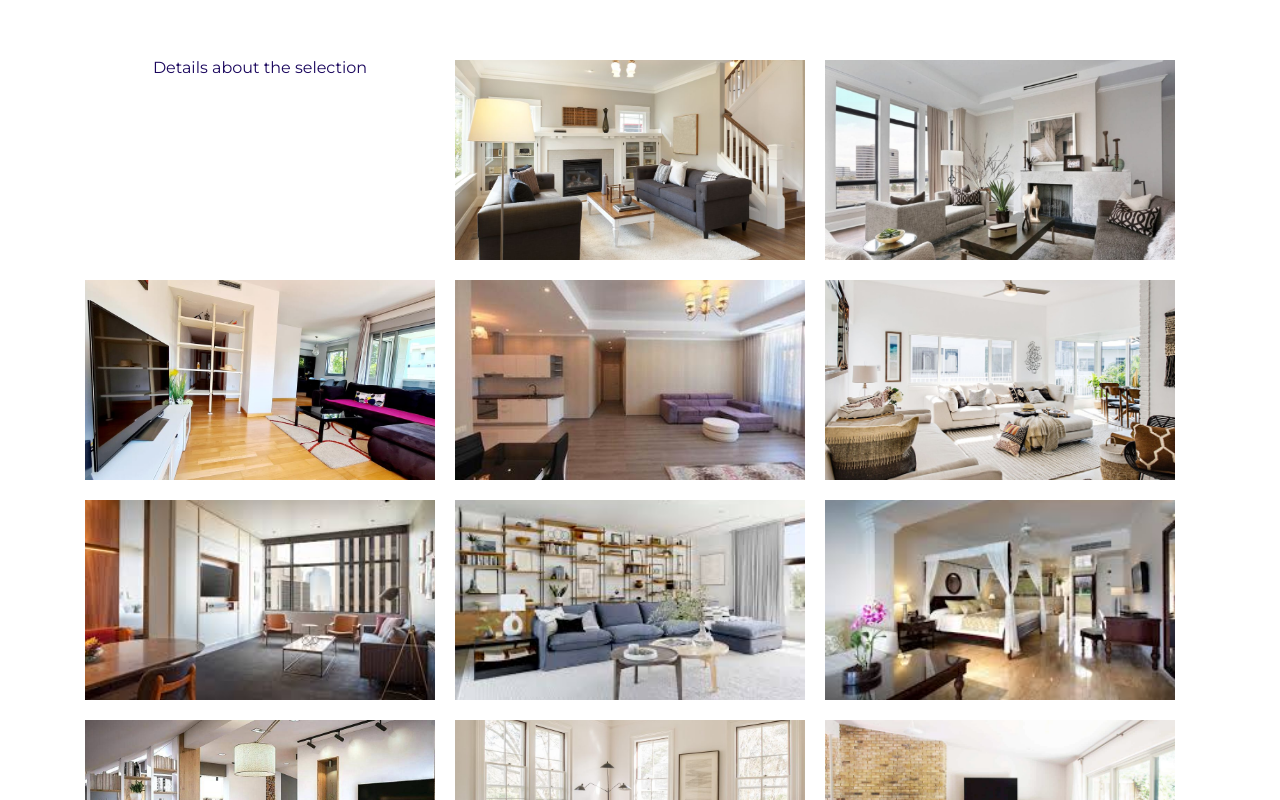
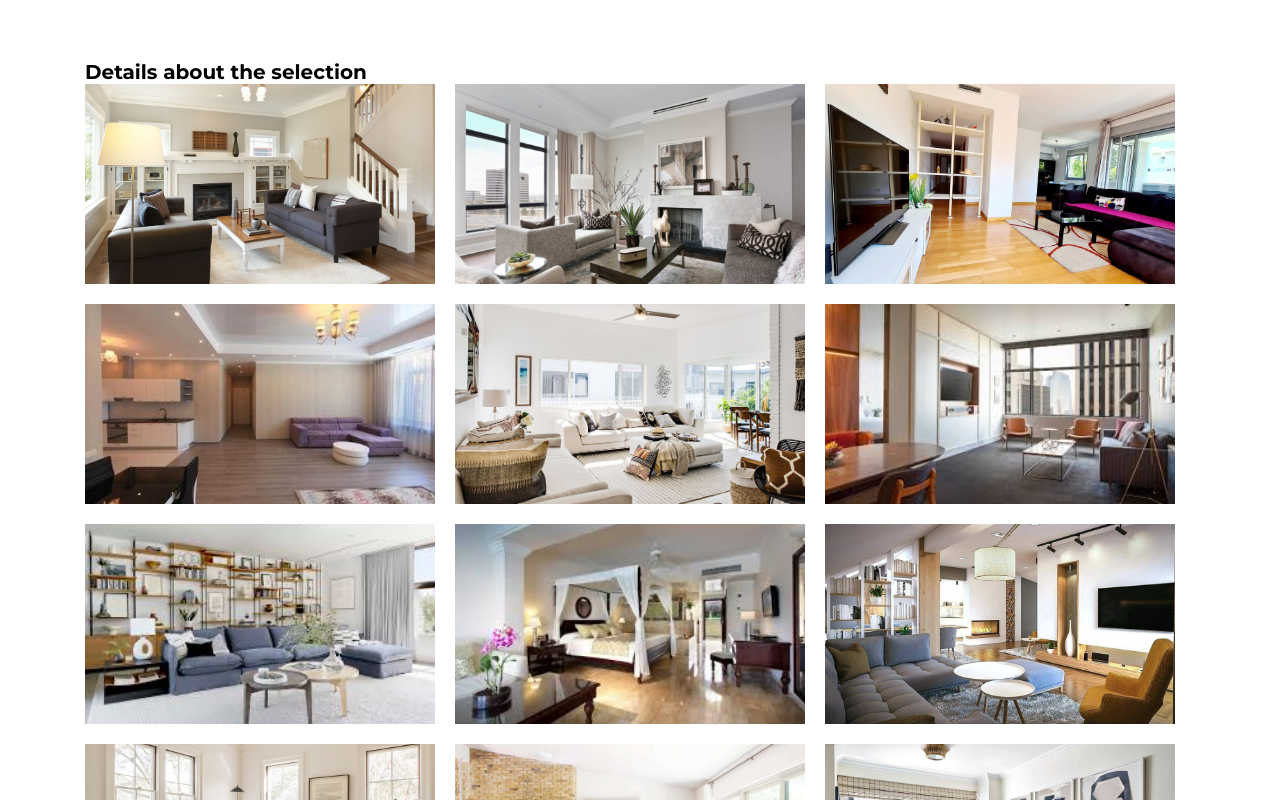
Before and after one commit to AnastasiiaLAV/vue-js-test, a Vue app: page / in a window 1280 px wide. Shown: the top 800 px of the page. Built offline with nearby package versions, Linux system fonts and the light colour scheme.

Commit message:
introduction to the scoped slots

```diff
--- a/src/App.vue
+++ b/src/App.vue
@@ -1,18 +1,27 @@
 <template>
-
-    <ApartmentsList :items="apartments"/>
-
+    <ApartmentsList :items="apartments">
+      <template v-slot:apartment="{apartment}">
+          <ApartmentItem
+            :key="apartment.id"
+            :description="apartment.descr"
+            :rating="apartment.rating"
+            :price="apartment.price"
+            :imgUrl="apartment.imgUrl"
+        />
+      </template>
+    </ApartmentsList>
 </template>
 
 <script>
 import ApartmentsList from './components/ApartmentsList/ApartmentsList.vue' ;
 import apartments from './components/ApartmentsList/apartments';
-
+import ApartmentItem from './components/Apartment/ApartmentItem.vue';
 
 export default {
   name: 'App',
   components: {
       ApartmentsList,
+      ApartmentItem
       },
     data(){
       return{
--- a/src/components/Apartment/ApartmentItem.vue
+++ b/src/components/Apartment/ApartmentItem.vue
@@ -47,9 +47,6 @@ export default {
 <style lang="scss" scoped>
     .apartment-item {
         position: relative;
-        /* width: 33%; */
-        padding: 0 15px;
-        /* margin: 30px; */
         &__inner {
             position: relative;
             background-color: blue;
--- a/src/components/ApartmentsList/ApartmentsList.vue
+++ b/src/components/ApartmentsList/ApartmentsList.vue
@@ -1,27 +1,20 @@
 <template lang="">
     <ContainerVue>
+        <h1 class="apartments-title">Details about the selection</h1>
         <div class="apartments-list">
-        <h1>Details about the selection</h1>
-        <ApartmentItem
-            v-for="{id, descr, rating, price, imgUrl} in items"
-            :key="id"
-            :description="descr"
-            :rating="rating"
-            :price="price"
-            :imgUrl="imgUrl"
-        />
-    </div>
+            <template v-for="apartment in items">
+                <slot name="apartment" :apartment="apartment"></slot>
+            </template>
+        </div>
     </ContainerVue>
+</template>
 
-</template>
 <script>
-import ApartmentItem from '../Apartment/ApartmentItem.vue';
 import ContainerVue from '../IndividualComponents/Container.vue';
 
 export default {
     name: 'ApartmentsList',
     components:{
-        ApartmentItem,
         ContainerVue
     },
     props:{
@@ -33,6 +26,16 @@ export default {
 }
 </script>
 <style lang="scss" scoped>
+    .apartments-title{
+        font-weight: 700;
+        font-size: 20px;
+        line-height: 24px;
+        display: flex;
+        align-items: center;
+
+        color: #000000;
+    }
+
     .apartments-list {
     /* display: flex;
     flex-wrap: wrap;
--- a/src/components/IndividualComponents/Container.vue
+++ b/src/components/IndividualComponents/Container.vue
@@ -1,6 +1,6 @@
 <template lang="">
     <div class="container">
-        <slot></slot>
+        <slot>default</slot>
     </div>
 </template>
 <script>
```
